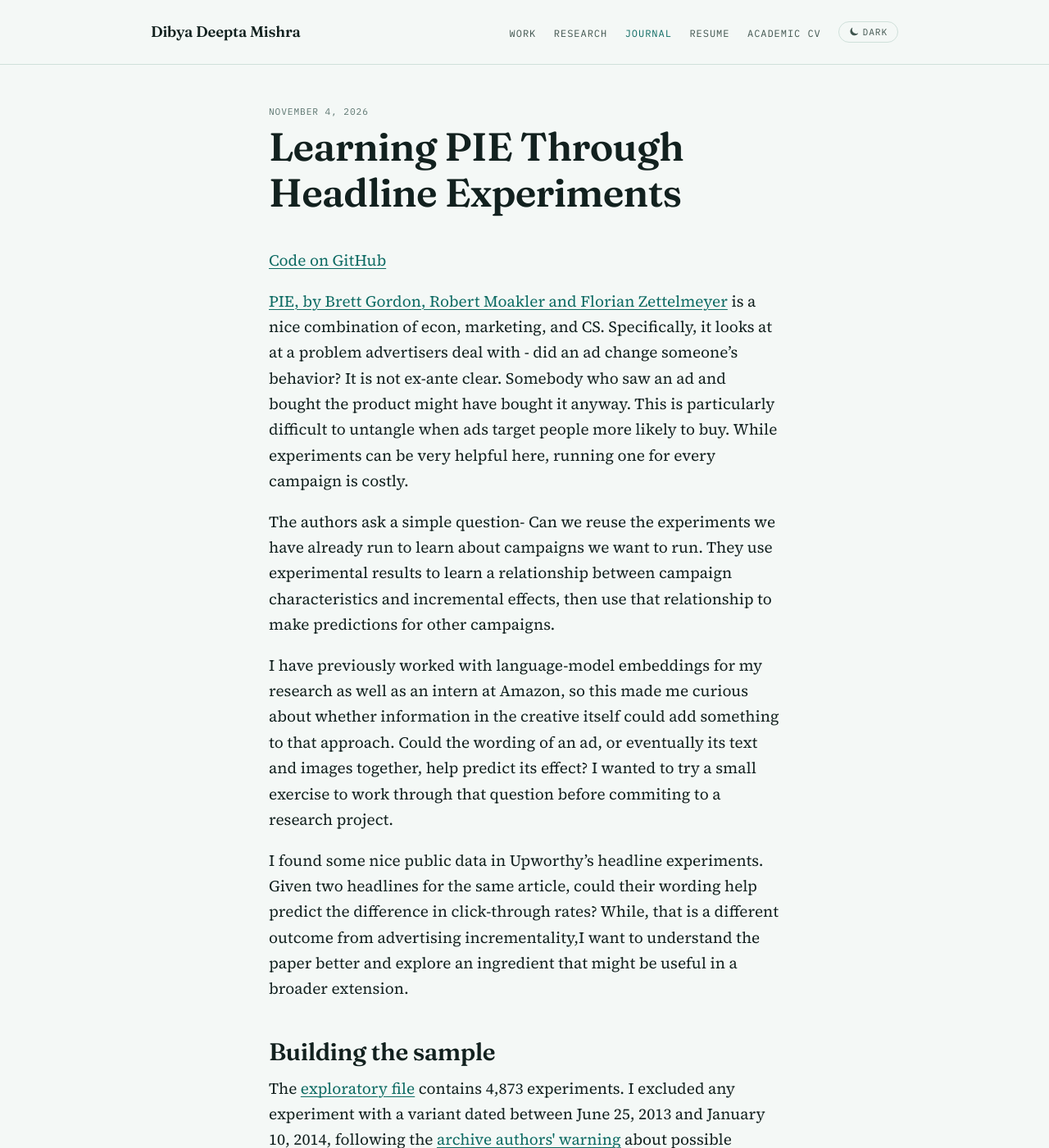
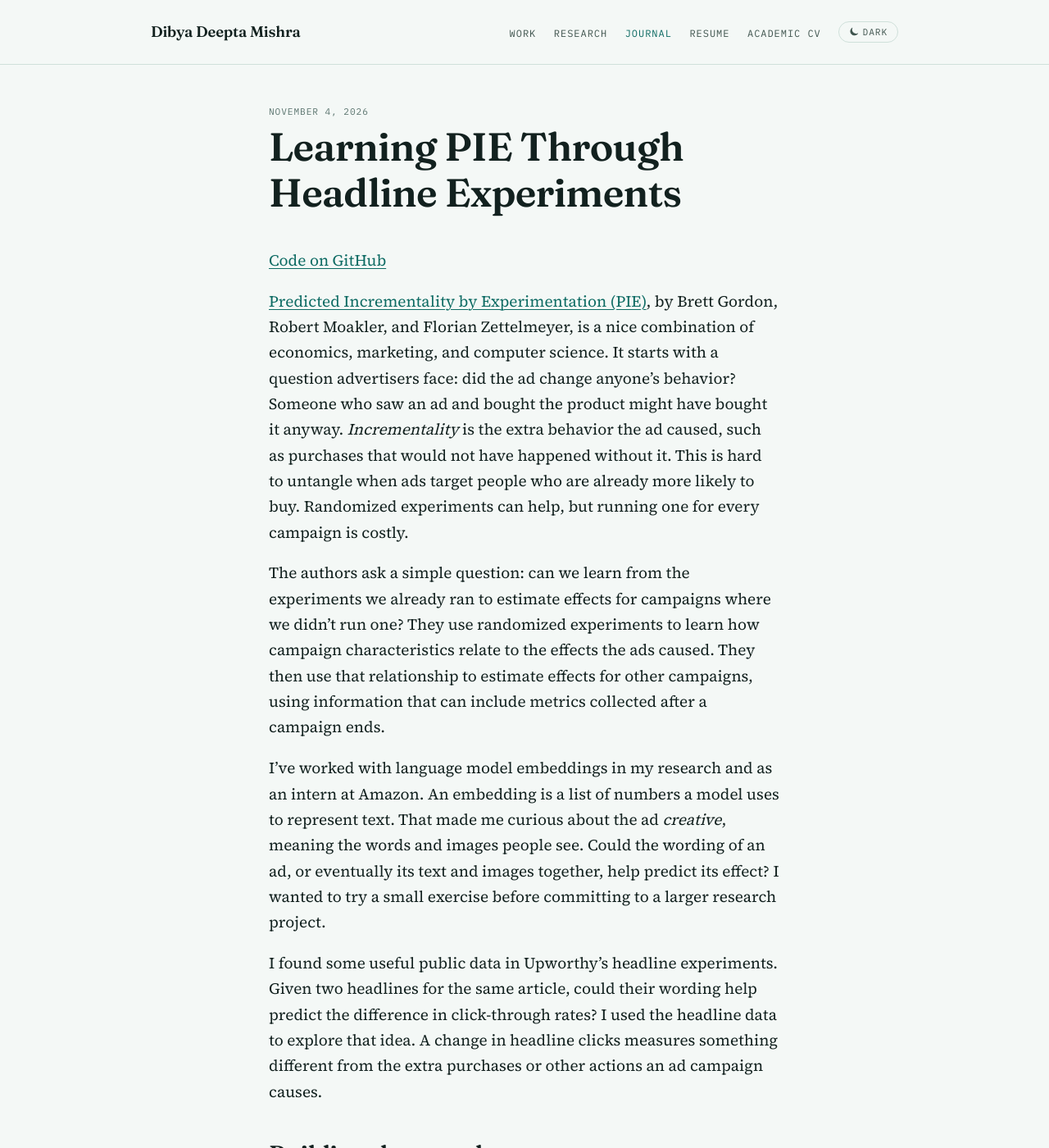
Before and after one commit to mishrad/mishrad.github.io, a Jekyll site: the page built from _posts/2026-11-04-learning-pie-through-headline-experiments.md, in a window 1280 px wide and 1400 px high. Shown: the whole window at 82% size. Built offline with Jekyll 4.4.1, drawn with Linux system fonts in a browser that asks for light colours; some of the changed text lies outside the part shown.

Commit message:
adding PIE experiments

```diff
--- a/_posts/2026-11-04-learning-pie-through-headline-experiments.md
+++ b/_posts/2026-11-04-learning-pie-through-headline-experiments.md
@@ -2,40 +2,42 @@
 title: "Learning PIE Through Headline Experiments"
 date: 2026-11-04
 category: thoughts-on-papers
-summary: "Working through PIE with Upworthy experiments, and testing whether headline embeddings help predict click lift."
+summary: "Working through PIE with Upworthy experiments to see whether headline wording helps predict differences in click-through rates."
 ---
 
 [Code on GitHub](https://github.com/mishrad/pie-headlines)
 
-[PIE, by Brett Gordon, Robert Moakler and Florian Zettelmeyer](https://doi.org/10.3386/w35044) is a nice combination of econ, marketing, and CS. Specifically, it looks at at a problem advertisers deal with - did an ad change someone's behavior? It is not ex-ante clear. Somebody who saw an ad and bought the product might have bought it anyway. This is particularly difficult to untangle when ads target people more likely to buy. While experiments can be very helpful here, running one for every campaign is costly.
+[Predicted Incrementality by Experimentation (PIE)](https://doi.org/10.3386/w35044), by Brett Gordon, Robert Moakler, and Florian Zettelmeyer, is a nice combination of economics, marketing, and computer science. It starts with a question advertisers face: did the ad change anyone’s behavior? Someone who saw an ad and bought the product might have bought it anyway. *Incrementality* is the extra behavior the ad caused, such as purchases that would not have happened without it. This is hard to untangle when ads target people who are already more likely to buy. Randomized experiments can help, but running one for every campaign is costly.
 
-The authors ask a simple question- Can we reuse the experiments we have already run to learn about campaigns we want to run. They use experimental results to learn a relationship between campaign characteristics and incremental effects, then use that relationship to make predictions for other campaigns.
+The authors ask a simple question: can we learn from the experiments we already ran to estimate effects for campaigns where we didn’t run one? They use randomized experiments to learn how campaign characteristics relate to the effects the ads caused. They then use that relationship to estimate effects for other campaigns, using information that can include metrics collected after a campaign ends.
 
-I have previously worked with language-model embeddings for my research as well as an intern at Amazon, so this made me curious about whether information in the creative itself could add something to that approach. Could the wording of an ad, or eventually its text and images together, help predict its effect? I wanted to try a small exercise to work through that question before commiting to a research project.
+I’ve worked with language model embeddings in my research and as an intern at Amazon. An embedding is a list of numbers a model uses to represent text. That made me curious about the ad *creative*, meaning the words and images people see. Could the wording of an ad, or eventually its text and images together, help predict its effect? I wanted to try a small exercise before committing to a larger research project.
 
-I found some nice public data in Upworthy's headline experiments. Given two headlines for the same article, could their wording help predict the difference in click-through rates? While, that is a different outcome from advertising incrementality,I want to understand the paper better and explore an ingredient that might be useful in a broader extension.
+I found some useful public data in Upworthy’s headline experiments. Given two headlines for the same article, could their wording help predict the difference in click-through rates? I used the headline data to explore that idea. A change in headline clicks measures something different from the extra purchases or other actions an ad campaign causes.
 
 ## Building the sample
 
-The [exploratory file](https://osf.io/download/3vqmp/) contains 4,873 experiments. I excluded any experiment with a variant dated between June 25, 2013 and January 10, 2014, following the [archive authors&#39; warning](https://upworthy.natematias.com/2024-06-upworthy-archive-update.html) about possible randomization problems during that period.
+The [exploratory file](https://osf.io/download/3vqmp/) contains 4,873 experiments. I excluded any experiment with a variant (a version shown to readers) dated between June 25, 2013 and January 10, 2014, following the [archive authors&#39; warning](https://upworthy.natematias.com/2024-06-upworthy-archive-update.html) about possible randomization problems during that period.
 
-Within each experiment, I looked for distinct headlines with the same image ID and excerpt. I then used a deterministic hash to choose one pair per experiment. I made sure that the outcomes - Clicks, impressions and the recorded winner had no role in choosing the pair which left me with ~1900 observations.
+Within each experiment, I looked for distinct headlines with the same image and article excerpt. I chose one pair per experiment using a rule based on a deterministic hash. Running the rule again on the same data gives the same pair. The rule did not use clicks, impressions (how many times a headline was shown), or the recorded winner. That left me with about 1,900 pairs.
 
-I called the headlines A and B according to their order, without using which one won. The outcome I wanted to predict was:
+I called the headlines A and B according to their order, without using which one won. The click-through rate (CTR) is clicks divided by impressions. With the rates written as fractions, the difference I wanted to predict was:
 
 `100 × (CTR(B) − CTR(A))`
 
-Suppose A gets a 3% click-through rate and B gets 3.4%. The observed lift is 0.4 percentage points. Random assignment supports interpreting the difference as an experimental effect but the model does not tell us the causal effect of an individual word.
+Suppose A gets a 3% click-through rate and B gets 3.4%. The observed lift is 0.4 percentage points. Randomly assigning which headline people see helps us interpret the difference as an effect of showing one headline instead of the other. The model does not tell us the causal effect of any individual word.
 
-Splitting the data also needed some care. Different experiments can contain the same headline or article. If related content appears in both training and testing, a model might look better than it actually is.
+Splitting the data also needed some care. Different experiments can contain the same headline or article. If related content appears in both training and testing, a model might get credit for predicting something it has effectively already seen. This is called *content leakage*.
 
-I linked experiments that shared normalized headlines or article slugs, checking all their cleaned variants, and kept each connected group in the same split. That produced 1,172 training experiments, 397 for validation and 361 for testing. These links reduce content leakage, although they cannot catch every related article. All three splits come from the public exploratory file.
+I linked experiments that shared a headline after basic text cleanup or had the same article identifier in their URLs. I checked all the cleaned versions in each experiment and kept each group of linked experiments together. That gave me 1,172 experiments to fit the models (training), 397 to compare models before the final check (validation), and 361 set aside for that final check (testing). Grouping reduces leakage, although it cannot catch every related article. All three sets come from the public exploratory file.
 
 ## What I fitted
 
-I compared TF-IDF with frozen MiniLM embeddings. TF-IDF represents words and two-word combinations, with the vocabulary and weights fitted only on the training headlines. The embedding model, [all-MiniLM-L6-v2](https://huggingface.co/sentence-transformers/all-MiniLM-L6-v2), represents each headline as a normalized vector of 384 numbers. I used it without fine-tuning (would not suggest for actual work).
+I compared two ways to represent each headline. TF-IDF (term frequency–inverse document frequency) counts words and two-word combinations, giving less weight to terms that are common across headlines. I used only the training headlines to choose the vocabulary and calculate the weights. The other method, [all-MiniLM-L6-v2](https://huggingface.co/sentence-transformers/all-MiniLM-L6-v2), turns the whole headline into an embedding of 384 numbers, scaled so every embedding has the same length. I kept MiniLM frozen, meaning I used it as it came and trained a separate model to predict lift.
 
-In both cases, I subtracted A's features from B's and fitted ridge regression without an intercept. This gives the prediction a useful property: switching the two headlines reverses the predicted lift. During validation, I found MiniLM to have the lower error. I then evaluated the original training fits on the test set, without refitting them on the combined training and validation data.
+In both cases, I subtracted A’s features from B’s and fitted a ridge regression, a linear model that discourages large weights. I left out the intercept, the fixed amount a model would otherwise add to each prediction. That way, switching A and B reverses the predicted lift.
+
+MiniLM had the lower error on the validation set. I then evaluated both models on the test set using the original training fits, without retraining on the validation data. The table also shows two simple benchmarks: always predict zero lift, or always predict the average lift from the training set. RMSE (root mean squared error) measures prediction error in percentage points and gives larger mistakes more weight. Lower is better.
 
 | Model             | Test RMSE, percentage points |
 | ----------------- | ---------------------------: |
@@ -44,19 +46,19 @@
 | TF-IDF plus ridge |                       0.5635 |
 | MiniLM plus ridge |             **0.5447** |
 
-MiniLM reduced prediction error relative to TF-IDF by 0.01878 percentage points, or **3.33%**. Across 2,000 paired bootstrap resamples of the test set's 331 content groups, the approximate 95% interval for the relative reduction was **1.35% to 5.41%**.
+MiniLM reduced prediction error relative to TF-IDF by 0.01878 percentage points, or **3.33%**. That is a reduction in error, not an increase in clicks. To see how sensitive the comparison was to which groups were in the test set, I used a *paired bootstrap*. I drew 2,000 resamples from the 331 test content groups, allowing a group to be drawn more than once. I compared both models on the same groups in each resample. The approximate 95% interval for the relative reduction was **1.35% to 5.41%**.
 
-While this was a modest improvement, it was a useful pilot to give me confidence that we could do something more with it. However, there are limits to what this comparison tells us. The labels are noisy experimental estimates. The bootstrap holds the fitted models fixed, so it leaves out uncertainty from retraining them.
+The improvement was modest, but it made me want to try the comparison on more data. The observed click gaps can fluctuate because each experiment has a finite number of views. And because the bootstrap holds the fitted models fixed, the interval doesn’t capture how the comparison might change if I retrained the models.
 
-I used Spark on one EC2 machine for preparation and a SageMaker notebook on CPU for modeling, moving files through uploads and downloads. I did this so that when I run this experiment on larger data, I am prepared.
+I prepared the data with Spark on one AWS virtual machine (EC2) and trained the models in a SageMaker notebook using a CPU. I moved the files between the two by uploading and downloading them. Part of the exercise was to get familiar with that setup before trying it on more data.
 
 ## What I want to try next
 
-I am still unsure how the comparison would behave with a larger and more varied dataset. My next step is to evaluate the frozen models on more Upworthy experiments, removing related-content overlap first. I am also thinking about more datasets so feel free to suggest on my email.
+I am still unsure how the comparison would behave with a larger and more varied dataset. My next step is to evaluate the models as they are on more Upworthy experiments, after removing examples that overlap with content I’ve already used. If you know of other datasets, feel free to email me.
 
-The question that brings me back to PIE is whether creative features add useful information beyond the campaign metrics already available. Do the words and images in an ad tell us something about its incremental effect? My earlier experience with embeddings makes me interested in testing that, first with creative text and then with multimodal inputs that combine text and images.
+The question that brings me back to PIE is whether the ad itself adds useful information beyond the campaign metrics already available. Do the words and images help predict what the ad caused? I’d like to test that with the text first and then with text and images together.
 
-Embeddings improved prediction of observed headline click lift in this held-out sample. Whether that carries over to larger datasets and advertising creative is something I would like to find out.
+Embeddings improved predictions of the observed gap in click-through rates on the test set. Whether that carries over to larger datasets and ads is something I’d like to find out.
 
 ---
 
```
